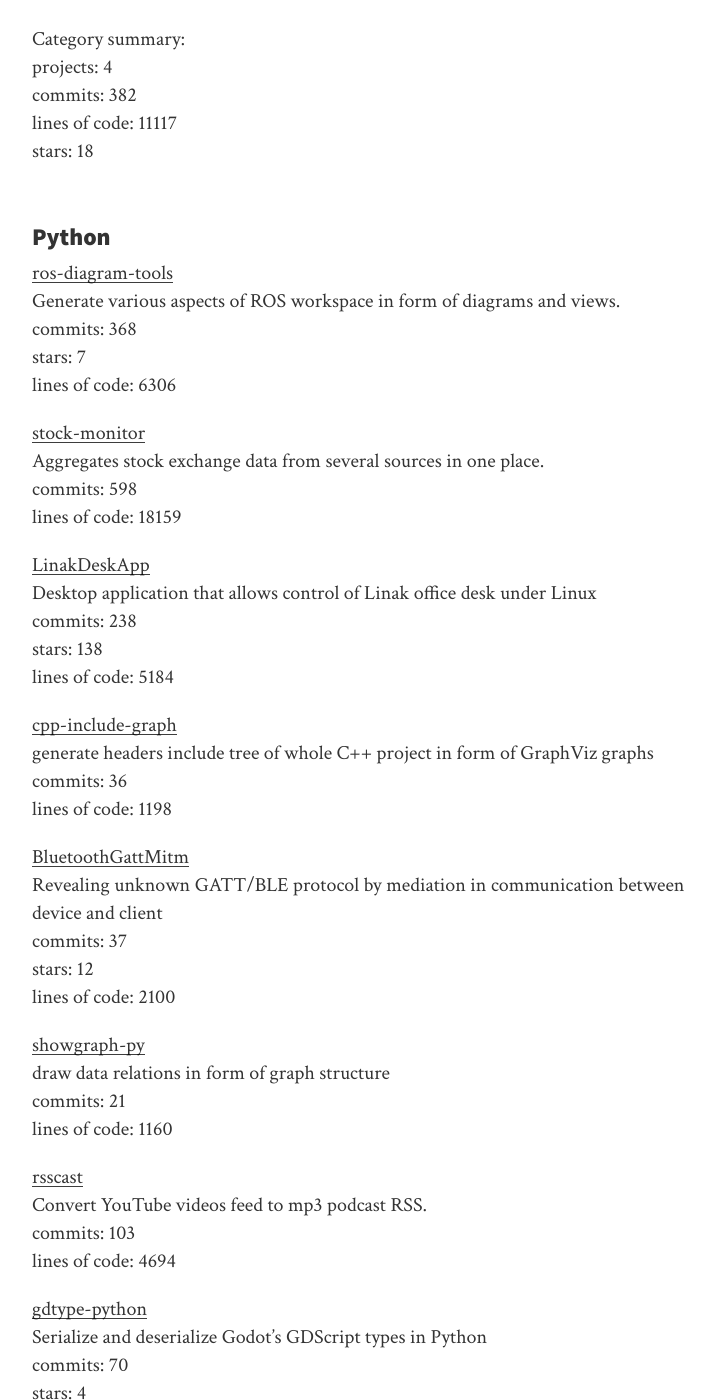
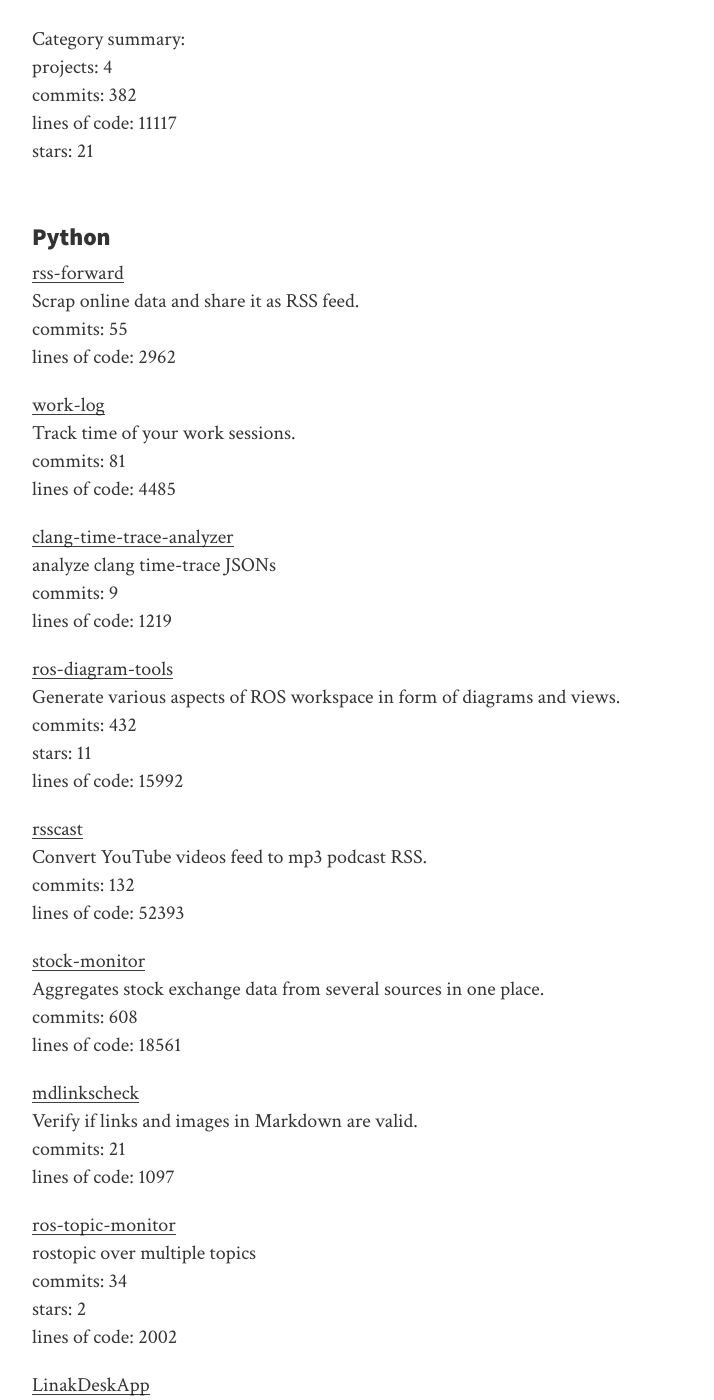
Before and after one commit to anetczuk/anetczuk.github.io, a Jekyll site: the page built from docs/repos.md, in a window 1280 px wide and 1400 px high, scrolled down 3291 px. Shown: the whole window, without its empty margins (258-972 px from the left). Built offline with Jekyll 4.4.1, drawn with Linux system fonts in a browser that asks for light colours; nearby versions of some CDN libraries; some of the changed text lies outside the part shown.

Commit message:
Update repos description

```diff
--- a/docs/repos.md
+++ b/docs/repos.md
@@ -94,13 +94,13 @@
 [BluetoothGattMitm](https://github.com/anetczuk/BluetoothGattMitm)<br/>
 Revealing unknown GATT/BLE protocol by mediation in communication between device and client<br/>
 commits: 37<br/>
-stars: 12<br/>
+stars: 13<br/>
 lines of code: 2100
 
 [ReverseCRC](https://github.com/anetczuk/ReverseCRC)<br/>
 Finding polynomial, init and xor values of CRC.<br/>
 commits: 180<br/>
-stars: 4<br/>
+stars: 6<br/>
 lines of code: 6787
 
 [cpp-memory-performance](https://github.com/anetczuk/cpp-memory-performance)<br/>
@@ -121,25 +121,56 @@
 projects: 4<br/>
 commits: 382<br/>
 lines of code: 11117<br/>
-stars: 18
+stars: 21
 
 ### <a name="cat_python"></a> Python
 
+[rss-forward](https://github.com/anetczuk/rss-forward)<br/>
+Scrap online data and share it as RSS feed.<br/>
+commits: 55<br/>
+lines of code: 2962
+
+[work-log](https://github.com/anetczuk/work-log)<br/>
+Track time of your work sessions.<br/>
+commits: 81<br/>
+lines of code: 4485
+
+[clang-time-trace-analyzer](https://github.com/anetczuk/clang-time-trace-analyzer)<br/>
+analyze clang time-trace JSONs<br/>
+commits: 9<br/>
+lines of code: 1219
+
 [ros-diagram-tools](https://github.com/anetczuk/ros-diagram-tools)<br/>
 Generate various aspects of ROS workspace in form of diagrams and views.<br/>
-commits: 368<br/>
-stars: 7<br/>
-lines of code: 6306
+commits: 432<br/>
+stars: 11<br/>
+lines of code: 15992
+
+[rsscast](https://github.com/anetczuk/rsscast)<br/>
+Convert YouTube videos feed to mp3 podcast RSS.<br/>
+commits: 132<br/>
+lines of code: 52393
 
 [stock-monitor](https://github.com/anetczuk/stock-monitor)<br/>
 Aggregates stock exchange data from several sources in one place.<br/>
-commits: 598<br/>
-lines of code: 18159
+commits: 608<br/>
+lines of code: 18561
+
+[mdlinkscheck](https://github.com/anetczuk/mdlinkscheck)<br/>
+Verify if links and images in Markdown are valid.<br/>
+commits: 21<br/>
+lines of code: 1097
+
+[ros-topic-monitor](https://github.com/anetczuk/ros-topic-monitor)<br/>
+rostopic over multiple topics<br/>
+commits: 34<br/>
+stars: 2<br/>
+lines of code: 2002
 
 [LinakDeskApp](https://github.com/anetczuk/LinakDeskApp)<br/>
 Desktop application that allows control of Linak office desk under Linux<br/>
 commits: 238<br/>
-stars: 138<br/>
+stars: 140<br/>
 lines of code: 5184
 
 [cpp-include-graph](https://github.com/anetczuk/cpp-include-graph)<br/>
@@ -150,7 +181,7 @@
 [BluetoothGattMitm](https://github.com/anetczuk/BluetoothGattMitm)<br/>
 Revealing unknown GATT/BLE protocol by mediation in communication between device and client<br/>
 commits: 37<br/>
-stars: 12<br/>
+stars: 13<br/>
 lines of code: 2100
 
 [showgraph-py](https://github.com/anetczuk/showgraph-py)<br/>
@@ -158,21 +189,11 @@
 commits: 21<br/>
 lines of code: 1160
 
-[rsscast](https://github.com/anetczuk/rsscast)<br/>
-Convert YouTube videos feed to mp3 podcast RSS.<br/>
-commits: 103<br/>
-lines of code: 4694
-
 [gdtype-python](https://github.com/anetczuk/gdtype-python)<br/>
 Serialize and deserialize Godot's GDScript types in Python<br/>
 commits: 70<br/>
 stars: 4<br/>
 lines of code: 1907
-
-[linak_bt_desk](https://github.com/anetczuk/linak_bt_desk)<br/>
-Library that facilitates controlling Linak tables over Bluetooth<br/>
-commits: 57<br/>
-stars: 15
 
 [xodr-py](https://github.com/anetczuk/xodr-py)<br/>
 XODR with logic for Python<br/>
@@ -188,13 +209,8 @@
 [ClevoKeyboardControl](https://github.com/anetczuk/ClevoKeyboardControl)<br/>
 Control Your Clevo keyboard backlight through GUI application using tuxedo driver<br/>
 commits: 73<br/>
-stars: 12<br/>
+stars: 14<br/>
 lines of code: 2372
-
-[work-log](https://github.com/anetczuk/work-log)<br/>
-Track time of your work sessions.<br/>
-commits: 77<br/>
-lines of code: 4238
 
 [hanlendar](https://github.com/anetczuk/hanlendar)<br/>
 Calendar and todo list in one application allowing to organize date related tasks, priority todos and simple notes.<br/>
@@ -312,9 +328,15 @@
 
 [ros-diagram-tools](https://github.com/anetczuk/ros-diagram-tools)<br/>
 Generate various aspects of ROS workspace in form of diagrams and views.<br/>
-commits: 368<br/>
-stars: 7<br/>
-lines of code: 6306
+commits: 432<br/>
+stars: 11<br/>
+lines of code: 15992
+
+[ros-topic-monitor](https://github.com/anetczuk/ros-topic-monitor)<br/>
+rostopic over multiple topics<br/>
+commits: 34<br/>
+stars: 2<br/>
+lines of code: 2002
 
 [ros-self-balancer-playground](https://github.com/anetczuk/ros-self-balancer-playground)<br/>
 Two wheeled balancing robot playground with ROS and Gazebo<br/>
@@ -330,33 +352,33 @@
 <br/>
 Category summary:
 <br/>
-projects: 3<br/>
-commits: 453<br/>
-lines of code: 10334<br/>
-stars: 17
+projects: 4<br/>
+commits: 551<br/>
+lines of code: 22022<br/>
+stars: 23
 
 ### <a name="cat_qt"></a> Qt
 
+[rsscast](https://github.com/anetczuk/rsscast)<br/>
+Convert YouTube videos feed to mp3 podcast RSS.<br/>
+commits: 132<br/>
+lines of code: 52393
+
 [stock-monitor](https://github.com/anetczuk/stock-monitor)<br/>
 Aggregates stock exchange data from several sources in one place.<br/>
-commits: 598<br/>
-lines of code: 18159
+commits: 608<br/>
+lines of code: 18561
 
 [LinakDeskApp](https://github.com/anetczuk/LinakDeskApp)<br/>
 Desktop application that allows control of Linak office desk under Linux<br/>
 commits: 238<br/>
-stars: 138<br/>
+stars: 140<br/>
 lines of code: 5184
-
-[rsscast](https://github.com/anetczuk/rsscast)<br/>
-Convert YouTube videos feed to mp3 podcast RSS.<br/>
-commits: 103<br/>
-lines of code: 4694
 
 [ClevoKeyboardControl](https://github.com/anetczuk/ClevoKeyboardControl)<br/>
 Control Your Clevo keyboard backlight through GUI application using tuxedo driver<br/>
 commits: 73<br/>
-stars: 12<br/>
+stars: 14<br/>
 lines of code: 2372
 
 [hanlendar](https://github.com/anetczuk/hanlendar)<br/>
@@ -378,32 +400,40 @@
 Category summary:
 <br/>
 projects: 7<br/>
-commits: 1395<br/>
-lines of code: 41566<br/>
-stars: 150
+commits: 1434<br/>
+lines of code: 89667<br/>
+stars: 154
 
 ### <a name="cat_other"></a> Other
 
 [anetczuk.github.io](https://github.com/anetczuk/anetczuk.github.io)<br/>
 Webpage repository<br/>
-commits: 52<br/>
+commits: 54<br/>
 stars: 1<br/>
-lines of code: 6191
+lines of code: 6197
 
 <br/>
 Category summary:
 <br/>
 projects: 1<br/>
-commits: 52<br/>
-lines of code: 6191<br/>
+commits: 54<br/>
+lines of code: 6197<br/>
 stars: 1
 
 ### <a name="cat_fork"></a> Fork
 
+[pyan](https://github.com/anetczuk/pyan)<br/>
+Static call graph generator. The official Python 3 version. Development repo.<br/>
+commits: 8
+
+[librus-apix](https://github.com/anetczuk/librus-apix)<br/>
+Web scraper for Librus Synergia<br/>
+commits: 9
+
 [linak_bt_desk](https://github.com/anetczuk/linak_bt_desk)<br/>
 Library that facilitates controlling Linak tables over Bluetooth<br/>
 commits: 57<br/>
-stars: 15
+stars: 17
 
 [pybrain](https://github.com/anetczuk/pybrain)<br/>
 PyBrain -- the Python Machine Learning Library<br/>
@@ -444,21 +474,75 @@
 </tr> </thead>
 <tbody>
 <tr>
+        <td><a href="https://github.com/anetczuk/rss-forward">rss-forward</a></td>
+        <td>2023-11-28 22:28:12</td> <td>2024-03-03 23:58:39</td> <td style="text-align:center">55</td>
+        <td style="text-align:center"></td>
+        <td style="text-align:center">2962</td>
+</tr>
+<tr>
+        <td><a href="https://github.com/anetczuk/work-log">work-log</a></td>
+        <td>2021-09-29 21:57:31</td> <td>2024-03-02 22:17:18</td> <td style="text-align:center">81</td>
+        <td style="text-align:center"></td>
+        <td style="text-align:center">4485</td>
+</tr>
+<tr>
+        <td><a href="https://github.com/anetczuk/clang-time-trace-analyzer">clang-time-trace-analyzer</a></td>
+        <td>2024-02-24 15:59:56</td> <td>2024-02-28 21:51:04</td> <td style="text-align:center">9</td>
+        <td style="text-align:center"></td>
+        <td style="text-align:center">1219</td>
+</tr>
+<tr>
         <td><a href="https://github.com/anetczuk/ros-diagram-tools">ros-diagram-tools</a></td>
-        <td>2022-11-07 01:12:56</td> <td>2023-10-03 21:40:46</td> <td style="text-align:center">368</td>
-        <td style="text-align:center">7</td>
-        <td style="text-align:center">6306</td>
+        <td>2022-11-07 01:12:56</td> <td>2024-02-23 19:28:24</td> <td style="text-align:center">432</td>
+        <td style="text-align:center">11</td>
+        <td style="text-align:center">15992</td>
+</tr>
+<tr>
+        <td><a href="https://github.com/anetczuk/pyan">pyan</a></td>
+        <td>2024-02-03 10:54:36</td> <td>2024-02-07 20:07:52</td> <td style="text-align:center">8</td>
+        <td style="text-align:center"></td>
+        <td style="text-align:center"></td>
+</tr>
+<tr>
+        <td><a href="https://github.com/anetczuk/rsscast">rsscast</a></td>
+        <td>2021-02-07 20:00:00</td> <td>2024-01-31 20:37:33</td> <td style="text-align:center">132</td>
+        <td style="text-align:center"></td>
+        <td style="text-align:center">52393</td>
 </tr>
 <tr>
         <td><a href="https://github.com/anetczuk/stock-monitor">stock-monitor</a></td>
-        <td>2020-10-13 22:38:09</td> <td>2023-09-19 20:10:52</td> <td style="text-align:center">598</td>
+        <td>2020-10-13 22:38:09</td> <td>2024-01-24 23:10:01</td> <td style="text-align:center">608</td>
         <td style="text-align:center"></td>
-        <td style="text-align:center">18159</td>
+        <td style="text-align:center">18561</td>
+</tr>
+<tr>
+        <td><a href="https://github.com/anetczuk/librus-apix">librus-apix</a></td>
+        <td>2023-11-17 23:39:31</td> <td>2024-01-18 17:58:25</td> <td style="text-align:center">9</td>
+        <td style="text-align:center"></td>
+        <td style="text-align:center"></td>
+</tr>
+<tr>
+        <td><a href="https://github.com/anetczuk/mdlinkscheck">mdlinkscheck</a></td>
+        <td>2023-12-02 22:58:03</td> <td>2024-01-16 00:11:26</td> <td style="text-align:center">21</td>
+        <td style="text-align:center"></td>
+        <td style="text-align:center">1097</td>
+</tr>
+<tr>
+        <td><a href="https://github.com/anetczuk/ros-topic-monitor">ros-topic-monitor</a></td>
+        <td>2023-12-27 22:12:35</td> <td>2024-01-04 20:35:33</td> <td style="text-align:center">34</td>
+        <td style="text-align:center">2</td>
+        <td style="text-align:center">2002</td>
+</tr>
+<tr>
+        <td><a href="https://github.com/anetczuk/anetczuk.github.io">anetczuk.github.io</a></td>
+        <td>2018-06-13 18:26:01</td> <td>2023-10-03 22:45:32</td> <td style="text-align:center">54</td>
+        <td style="text-align:center">1</td>
+        <td style="text-align:center">6197</td>
 </tr>
 <tr>
         <td><a href="https://github.com/anetczuk/LinakDeskApp">LinakDeskApp</a></td>
         <td>2018-09-10 22:43:05</td> <td>2023-09-06 20:17:33</td> <td style="text-align:center">238</td>
-        <td style="text-align:center">138</td>
+        <td style="text-align:center">140</td>
         <td style="text-align:center">5184</td>
 </tr>
 <tr>
@@ -470,7 +554,7 @@
 <tr>
         <td><a href="https://github.com/anetczuk/BluetoothGattMitm">BluetoothGattMitm</a></td>
         <td>2018-09-29 20:11:24</td> <td>2023-08-27 18:23:02</td> <td style="text-align:center">37</td>
-        <td style="text-align:center">12</td>
+        <td style="text-align:center">13</td>
         <td style="text-align:center">2100</td>
 </tr>
 <tr>
@@ -478,18 +562,6 @@
         <td>2023-03-26 01:15:18</td> <td>2023-08-13 20:24:43</td> <td style="text-align:center">21</td>
         <td style="text-align:center"></td>
         <td style="text-align:center">1160</td>
-</tr>
-<tr>
-        <td><a href="https://github.com/anetczuk/rsscast">rsscast</a></td>
-        <td>2021-02-07 20:00:00</td> <td>2023-08-11 18:40:34</td> <td style="text-align:center">103</td>
-        <td style="text-align:center"></td>
-        <td style="text-align:center">4694</td>
-</tr>
-<tr>
-        <td><a href="https://github.com/anetczuk/anetczuk.github.io">anetczuk.github.io</a></td>
-        <td>2018-06-13 18:26:01</td> <td>2023-06-04 23:59:15</td> <td style="text-align:center">52</td>
-        <td style="text-align:center">1</td>
-        <td style="text-align:center">6191</td>
 </tr>
 <tr>
         <td><a href="https://github.com/anetczuk/gdtype-python">gdtype-python</a></td>
@@ -500,7 +572,7 @@
 <tr>
         <td><a href="https://github.com/anetczuk/linak_bt_desk">linak_bt_desk</a></td>
         <td>2018-07-27 21:52:13</td> <td>2023-05-12 19:58:12</td> <td style="text-align:center">57</td>
-        <td style="text-align:center">15</td>
+        <td style="text-align:center">17</td>
         <td style="text-align:center"></td>
 </tr>
 <tr>
@@ -518,14 +590,8 @@
 <tr>
         <td><a href="https://github.com/anetczuk/ClevoKeyboardControl">ClevoKeyboardControl</a></td>
         <td>2018-11-17 23:05:49</td> <td>2023-03-15 21:22:25</td> <td style="text-align:center">73</td>
-        <td style="text-align:center">12</td>
+        <td style="text-align:center">14</td>
         <td style="text-align:center">2372</td>
-</tr>
-<tr>
-        <td><a href="https://github.com/anetczuk/work-log">work-log</a></td>
-        <td>2021-09-29 21:57:31</td> <td>2022-10-20 11:45:34</td> <td style="text-align:center">77</td>
-        <td style="text-align:center"></td>
-        <td style="text-align:center">4238</td>
 </tr>
 <tr>
         <td><a href="https://github.com/anetczuk/hanlendar">hanlendar</a></td>
@@ -536,7 +602,7 @@
 <tr>
         <td><a href="https://github.com/anetczuk/ReverseCRC">ReverseCRC</a></td>
         <td>2017-12-25 20:54:15</td> <td>2022-02-08 23:02:56</td> <td style="text-align:center">180</td>
-        <td style="text-align:center">4</td>
+        <td style="text-align:center">6</td>
         <td style="text-align:center">6787</td>
 </tr>
 <tr>
@@ -548,7 +614,7 @@
 <tr>
         <td><a href="https://github.com/anetczuk/dk-mage">dk-mage</a></td>
         <td>2021-07-21 23:10:54</td> <td>2022-01-06 22:08:12</td> <td style="text-align:center">477</td>
-        <td style="text-align:center">2</td>
+        <td style="text-align:center">3</td>
         <td style="text-align:center">16132</td>
 </tr>
 <tr>
@@ -621,7 +687,7 @@
         <td><a href="https://github.com/anetczuk/thunderbird-webmail">thunderbird-webmail</a></td>
         <td>2018-12-23 23:13:11</td> <td>2018-12-29 21:50:44</td> <td style="text-align:center">42</td>
         <td style="text-align:center"></td>
-        <td style="text-align:center"></td>
+        <td style="text-align:center">57039</td>
 </tr>
 <tr>
         <td><a href="https://github.com/anetczuk/MemoryMap">MemoryMap</a></td>
@@ -687,7 +753,7 @@
 </tbody>
 <tfoot> <tr>
       <th id="total" colspan="3" style="text-align:right">Total:</th>
-      <th style="text-align:center">3587</th>
-      <th style="text-align:center">209</th>
-      <th style="text-align:center">118872</th>
+      <th style="text-align:center">3832</th>
+      <th style="text-align:center">225</th>
+      <th style="text-align:center">241231</th>
 </tr> </tfoot></table>
```
Also changed, not shown: other parts of docs/repos.md (+11 -11 lines), src/gen/repos_description.csv (+18 -12 lines), README.md.
